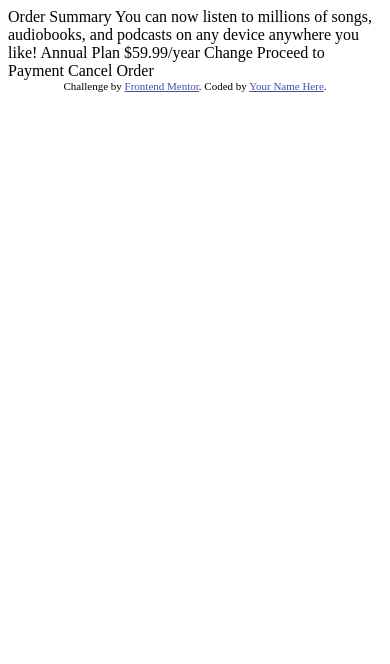
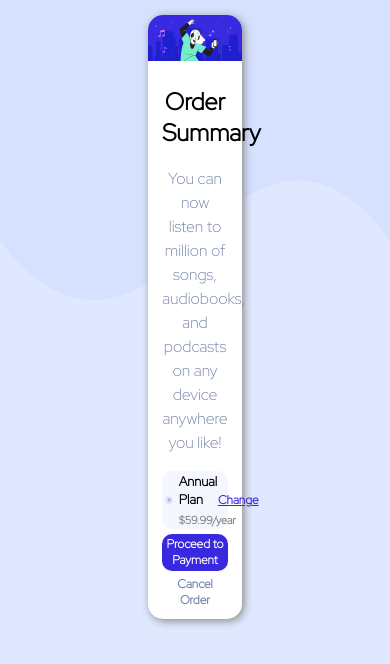
Before and after one commit to WinHtunOo29/order-summary-component, a plain HTML site: page index.html in a window 390 px wide. Drawn offline with Linux system fonts and the light colour scheme.

Commit message:
Desktop and mobile view

```diff
--- a/index.html
+++ b/index.html
@@ -8,30 +8,28 @@
 
   <title>Frontend Mentor | Order summary card</title>
 
-  <!-- Feel free to remove these styles or customise in your own stylesheet 👍 -->
-  <style>
-    .attribution { font-size: 11px; text-align: center; }
-    .attribution a { color: hsl(228, 45%, 44%); }
-  </style>
+  <link rel="stylesheet" type="text/css" href="styles.css">
+
 </head>
 <body>
-
-  Order Summary
-
-  You can now listen to millions of songs, audiobooks, and podcasts on any
-  device anywhere you like!
-
-  Annual Plan
-  $59.99/year
-
-  Change
-
-  Proceed to Payment
-  Cancel Order
-
-  <div class="attribution">
-    Challenge by <a href="https://www.frontendmentor.io?ref=challenge" target="_blank">Frontend Mentor</a>.
-    Coded by <a href="#">Your Name Here</a>.
+  <div class="card">
+    <img src="images/illustration-hero.svg">
+    <div class="order-summary">
+      <h2>Order Summary</h2>
+      <p>You can now listen to million of songs, audiobooks, and podcasts on any device anywhere you like!</p>
+    </div>
+    <div class="annual-plan">
+      <img src="images/icon-music.svg">
+      <div class="annual-fee">
+        <h5>Annual Plan</h5>
+        <small>$59.99/year</small>
+      </div>
+      <a href="#">Change</a>
+    </div>
+    <div class="button">
+      <a href="#" class="proceed">Proceed to Payment</a>
+      <a href="#" class="cancel">Cancel Order</a>
+    </div>
   </div>
 </body>
 </html>
--- /dev/null
+++ b/styles.css
@@ -0,0 +1,126 @@
+@import url('https://fonts.googleapis.com/css2?family=Red+Hat+Display:wght@300&display=swap');
+body {
+	font-family: 'Red Hat Display', sans-serif;
+	background-image: url("./images/pattern-background-desktop.svg");
+	background-repeat: no-repeat;
+	background-size: 100% 300px;
+	background-color: hsl(225, 100%, 94%);
+}
+
+.card {
+	width: 25%;
+	height: 60%;
+	margin: 4% auto;
+	box-shadow: 2px 2px 8px #888888;
+	border-radius: 15px;
+	background-color: white;
+	padding-bottom: 1%;
+}
+
+.card img {
+	width: 100%;
+	border-top-left-radius : 15px;
+	border-top-right-radius: 15px;
+}
+
+.order-summary {
+	width: 70%;
+	margin: 0 auto;
+	margin-top: 5%;
+	text-align: center;
+}
+
+.order-summary h2 {
+	font-weight: 900;
+}
+
+.order-summary p {
+	font-size: 16px;
+	color: hsl(224, 23%, 55%);
+	line-height: 150%;
+}
+
+.annual-plan {
+	display: flex;
+	align-items: center;
+	width: 70%;
+	height: 50px;
+	margin: 0 auto;
+	padding: 4% 0;
+	border-radius: 10px;
+	background-color: hsl(225, 100%, 98%);
+}
+
+.annual-plan img {
+	width: 13%;
+	padding-left: 4%;
+}
+
+.annual-fee {
+	width: 60%;
+	margin-left: 8%;
+}
+
+.annual-fee h5{
+	margin: 0;
+	font-weight: 900;
+}
+
+.annual-fee small {
+	color: grey;
+	font-weight: 700;
+	font-size: 11px;
+}
+
+.annual-plan a {
+	font-size: 12px;
+	color: hsl(245, 75%, 52%);
+	font-weight: bold;
+	padding-right: 4%;
+}
+
+.annual-plan a:hover {
+	opacity: 70%;
+	text-decoration: none;
+}
+
+.button {
+	width: 70%;
+	margin: 5% auto;
+	text-align: center;
+}
+
+.button a {
+	text-decoration: none;
+	display: block;
+	width: 100%;
+	font-weight: bold;
+	font-size: 12px;
+	padding: 4% 0;
+}
+
+.button .proceed {
+	background-color: hsl(245, 75%, 52%);
+	color: white;
+	border-radius: 10px;
+}
+
+.button .proceed:hover {
+	opacity: 80%;
+}
+
+.button .cancel {
+	margin-top: 4%;
+	color: hsl(224, 23%, 55%);
+}
+
+.button .cancel:hover {
+	color: hsl(223, 47%, 23%);
+}
+
+@media screen and (max-width: 375px) {
+	.card {
+		width: 90%;
+		margin: 18% auto;
+	}
+}
```
